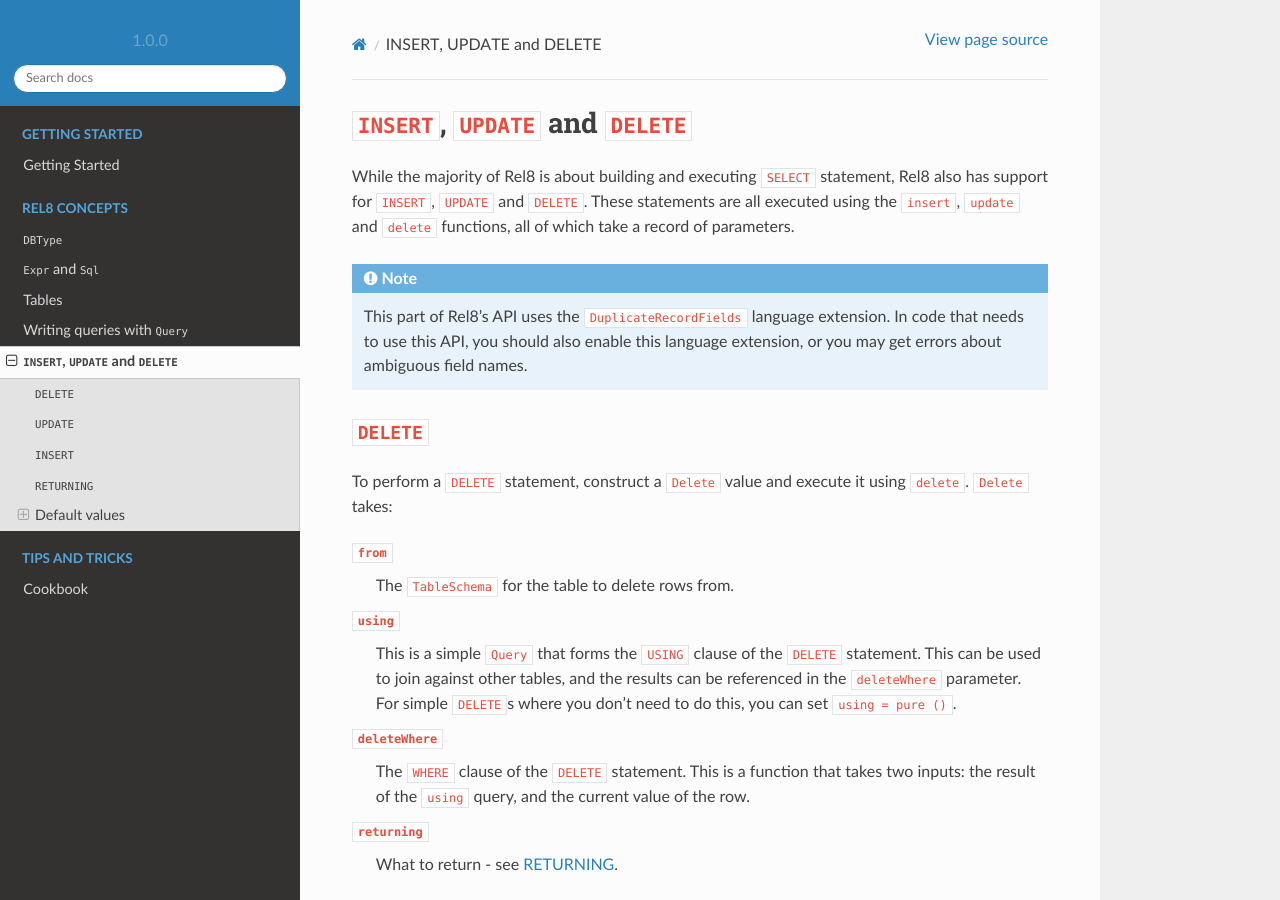
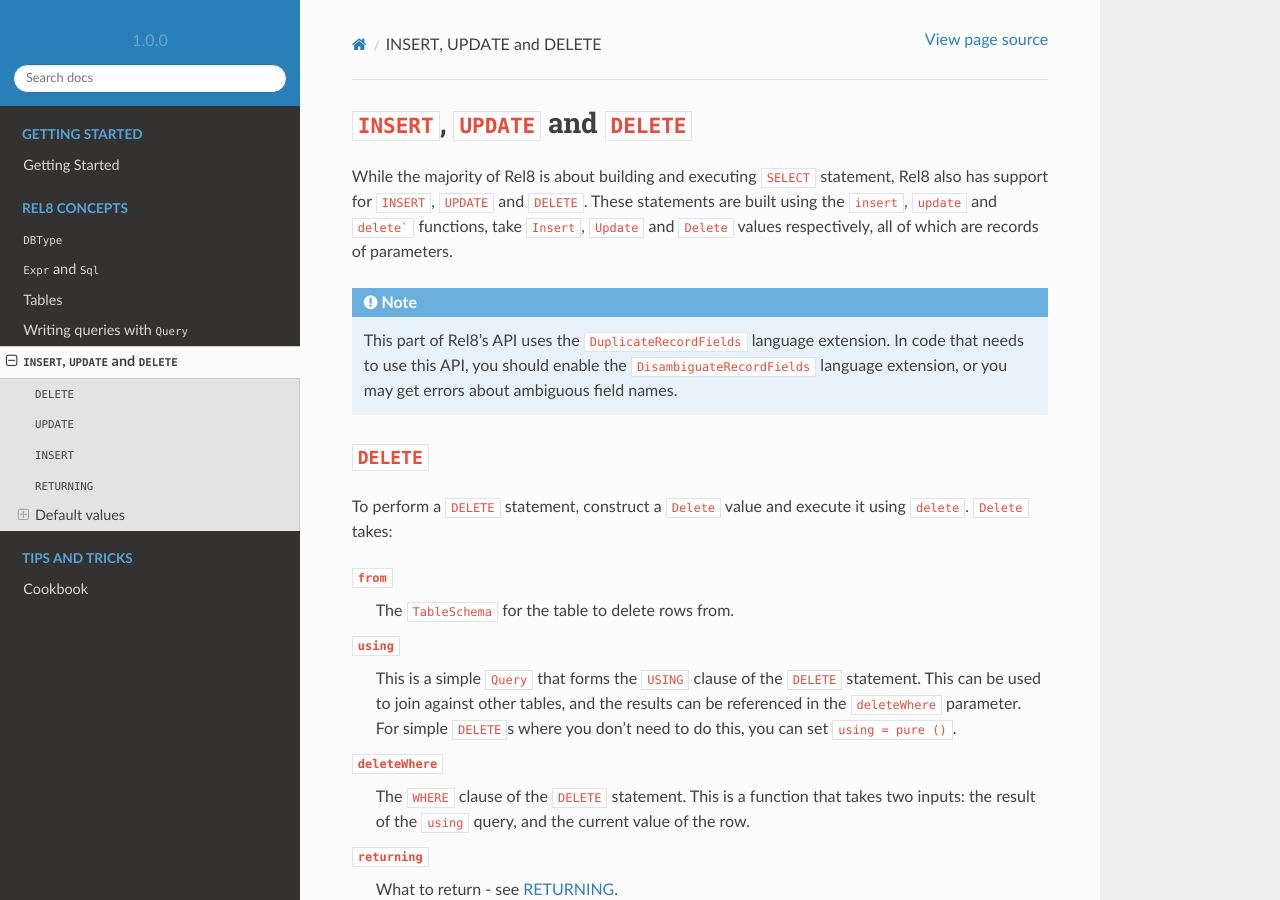
Before and after one commit to circuithub/rel8, a Sphinx documentation site: the page built from docs/concepts/insert.rst, in a window 1280 px wide and 900 px high. Built offline with Sphinx 7.4.7 and the Read the Docs theme 2.0.0, drawn with Linux system fonts in a browser that asks for light colours; some of the changed text lies outside the part shown.

Commit message:
Statements overhaul (support for statement-level `WITH`) (#250)
The motivation behind this PR is to add support for PostreSQL's `WITH` syntax at the statement level, which gives the ability to, e.g., delete some rows from a table and then re-insert those deleted rows into another table, without any round-trips between the application and the database.

To support this, this PR introduces a new type called `Statement`, which represents a single PostgreSQL statement. It has a `Monad` instance which allows sub-statements (such as `DELETE` and `INSERT` statements) to be composed together and their results bound to values that can be referenced in subsequent sub-statements. These "compound" statements are then rendered as a `WITH` statement.

`select`, `insert`, `update` and `delete` have all been altered to produce the `Statement` type described above instead of the `Hasql.Statement` type.

Some changes were necessary to the `Returning` type. `Returning` previously bundled two different concepts together: whether or not to generate a `RETURNING` clause in the SQL for a manipulation statement, and how to decode the returned rows (if any). It was necessary to break these concepts apart because with `WITH` we need the ability to generate manipulation statements with `RETURNING` clauses that are never actually decoded at all (the results just get passed to the next statement without touching the application).

Now, the `Returning` type is only concerned with whether or not to generate a `RETURNING` clause, and the question of how to decode the returned the result of the statement is handled by the `run` functions. `run` converts a `Statement` into a runnable `Hasql.Statement`, decoding the result of the statement as a list of rows. The other variations, `run_`, `runN`, `run1`, `runMaybe` and `runVector` can be used when you want to decode as something other than a list of rows.

This also gains us support for decoding the result of a query directly to a `Vector` for the first time, which brings a performance improvement over lists for those who need it.

````diff
--- a/docs/concepts/insert.rst
+++ b/docs/concepts/insert.rst
@@ -3,14 +3,16 @@
 
 While the majority of Rel8 is about building and executing ``SELECT``
 statement, Rel8 also has support for ``INSERT``, ``UPDATE`` and ``DELETE``.
-These statements are all executed using the ``insert``, ``update`` and
-``delete`` functions, all of which take a record of parameters.
+These statements are built using the ``insert``, ``update`` and ``delete```
+functions, take ``Insert``, ``Update`` and ``Delete`` values respectively,
+all of which are records of parameters.
 
 .. note::
 
    This part of Rel8's API uses the ``DuplicateRecordFields`` language
-   extension. In code that needs to use this API, you should also enable this
-   language extension, or you may get errors about ambiguous field names.
+   extension. In code that needs to use this API, you should enable the
+   ``DisambiguateRecordFields`` language extension, or you may get errors
+   about ambiguous field names.
 
 ``DELETE``
 ----------
@@ -161,6 +163,13 @@
       unsafeDefault + 1
 
    will lead to a runtime crash.
+
+.. warning::
+   Also note PostgreSQL's syntax rules mean that ``DEFAULT``` can only appear
+   in ``INSERT``` expressions whose rows are specified using ``VALUES``. This
+   means that the ``rows`` field of your ``Insert`` record doesn't look like
+   ``values [..]``, then ``unsafeDefault`` won't work.
+
 
 Reimplement default values in Rel8
 ~~~~~~~~~~~~~~~~~~~~~~~~~~~~~~~~~~
````
Also changed, not shown: other parts of docs/concepts/insert.rst (+6 -6 lines), 17 other files.
